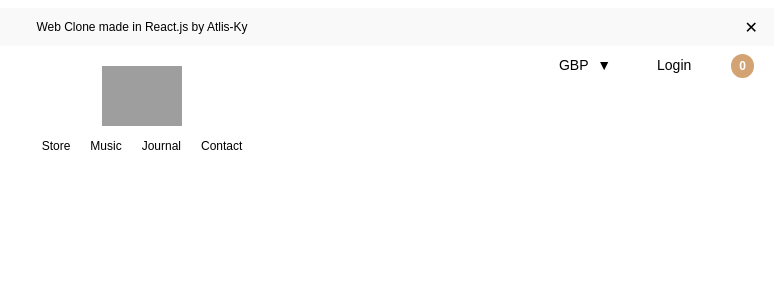
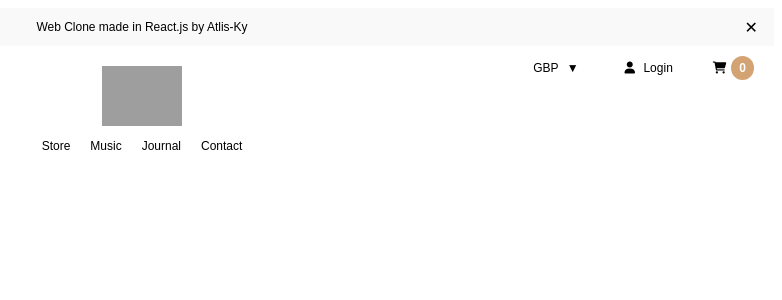
Before and after one commit to Atlis-Ky/inspected-clone, a React (Vite) app: page / in a window 1280 px wide. Shown: the top 300 px of the page, without its empty margins (498-1280 px from the left). Built offline with nearby package versions, Linux system fonts and the light colour scheme; grey boxes are pictures that could not be loaded.

Commit message:
Header done, currency dropdown functional with use state

```diff
--- a/components/Header.css
+++ b/components/Header.css
@@ -79,12 +79,23 @@
   display: flex;
   align-items: center;
   gap: 40px; /* Adds spacing between elements */
+  font-size: 12px;
 }
 
 .icon-user,
 .icon-cart {
   text-decoration: none;
   color: #000;
+
+}
+
+.icon-cart {
+  display: flex;
+  align-items: center;
+}
+
+.icon-cart i, .icon-user i {
+  margin-right: 5px;
 }
 
 .icon-cart span {
@@ -107,7 +118,7 @@
   font-size: 14px;
   cursor: pointer;
   color: #000;
-  position: relative; /* Ensure the dropdown menu is positioned relative to the button */
+  font-size: 12px;
 }
 
 .dropdown-button span {
@@ -122,12 +133,12 @@
   margin: 0;
   padding: 0;
   background: #fff;
-  display: none; /* Hide the dropdown menu by default */
+  display: block;
 }
 
-.dropdown-button:hover .dropdown-menu,
-.dropdown-menu:hover {
-  display: block; /* Show the dropdown menu on hover */
+.dropdown-button:hover {
+  color: #d4a373;
+  transition: color 0.3s;
 }
 
 .dropdown-menu li {
--- a/components/Header.jsx
+++ b/components/Header.jsx
@@ -5,6 +5,8 @@ const Header = () => {
   const [isDropdownOpen, setDropdownOpen] = useState(false);
   const [isPromoBannerVisible, setPromoBannerVisible] = useState(true);
   const [isFadingOut, setFadingOut] = useState(false);
+  const [selectedCurrency, setSelectedCurrency] = useState("GBP");
+
 
   const toggleDropdown = () => {
     setDropdownOpen(!isDropdownOpen);
@@ -17,13 +19,21 @@ const Header = () => {
     }, 500); // Match the duration of the CSS transition
   };
 
+  const selectCurrency = (currency) => {
+    setSelectedCurrency(currency);
+    setDropdownOpen(false);
+  };
+
+
   return (
     <header className="header">
       {/* Promo Banner */}
       {isPromoBannerVisible && (
-        <div className={`promo-banner ${isFadingOut ? 'fade-out' : ''}`}>
+        <div className={`promo-banner ${isFadingOut ? "fade-out" : ""}`}>
           <p>Web Clone made in React.js by Atlis-Ky</p>
-          <button className="promo-banner-close" onClick={closePromoBanner}>✕</button>
+          <button className="promo-banner-close" onClick={closePromoBanner}>
+            ✕
+          </button>
         </div>
       )}
 
@@ -54,51 +64,30 @@ const Header = () => {
         </ul>
 
         {/* Right Section */}
+
         <div className="header-right">
           {/* Currency Dropdown */}
-          <div
-            className="currency-dropdown"
-            onMouseLeave={() => setDropdownOpen(false)}
-          >
-            <button
-              className="dropdown-button"
-              onClick={toggleDropdown}
-            >
-              GBP <span>▼</span>
-            </button>
-            {isDropdownOpen && (
-              <ul
-                className="dropdown-menu"
-                onMouseEnter={() => setDropdownOpen(true)}
-              >
-                <li>
-                  <a href="#">USD</a>
-                </li>
-                <li>
-                  <a href="#">CAD</a>
-                </li>
-                <li>
-                  <a href="#">AUD</a>
-                </li>
-                <li>
-                  <a href="#">GBP</a>
-                </li>
-                <li>
-                  <a href="#">EUR</a>
-                </li>
-                <li>
-                  <a href="#">JPY</a>
-                </li>
-              </ul>
-            )}
-          </div>
+          <div className="currency-dropdown">
+        <button className="dropdown-button" onClick={toggleDropdown}>
+          {selectedCurrency} <span>▼</span>
+        </button>
+        {isDropdownOpen && (
+          <ul className="dropdown-menu">
+            <li><a href="#" onClick={() => selectCurrency("USD")}>USD</a></li>
+            <li><a href="#" onClick={() => selectCurrency("AUD")}>AUD</a></li>
+            <li><a href="#" onClick={() => selectCurrency("GBP")}>GBP</a></li>
+            <li><a href="#" onClick={() => selectCurrency("EUR")}>EUR</a></li>
+            <li><a href="#" onClick={() => selectCurrency("JPY")}>JPY</a></li>
+          </ul>
+        )}
+      </div>
 
           {/* Login and Cart */}
           <a href="/account" className="icon-user">
-            Login
+            <i className="fas fa-user"></i> Login
           </a>
           <a href="/cart" className="icon-cart">
-            <span>0</span>
+            <i className="fas fa-shopping-cart"></i> <span>0</span>
           </a>
         </div>
       </div>
--- a/index.html
+++ b/index.html
@@ -5,6 +5,7 @@
     <link rel="icon" type="image/svg+xml" href="/vite.svg" />
     <meta name="viewport" content="width=device-width, initial-scale=1.0" />
     <title>Inspected - Products</title>
+    <link rel="stylesheet" href="https://cdnjs.cloudflare.com/ajax/libs/font-awesome/6.0.0-beta3/css/all.min.css">
   </head>
   <body>
     <div id="root"></div>
```
